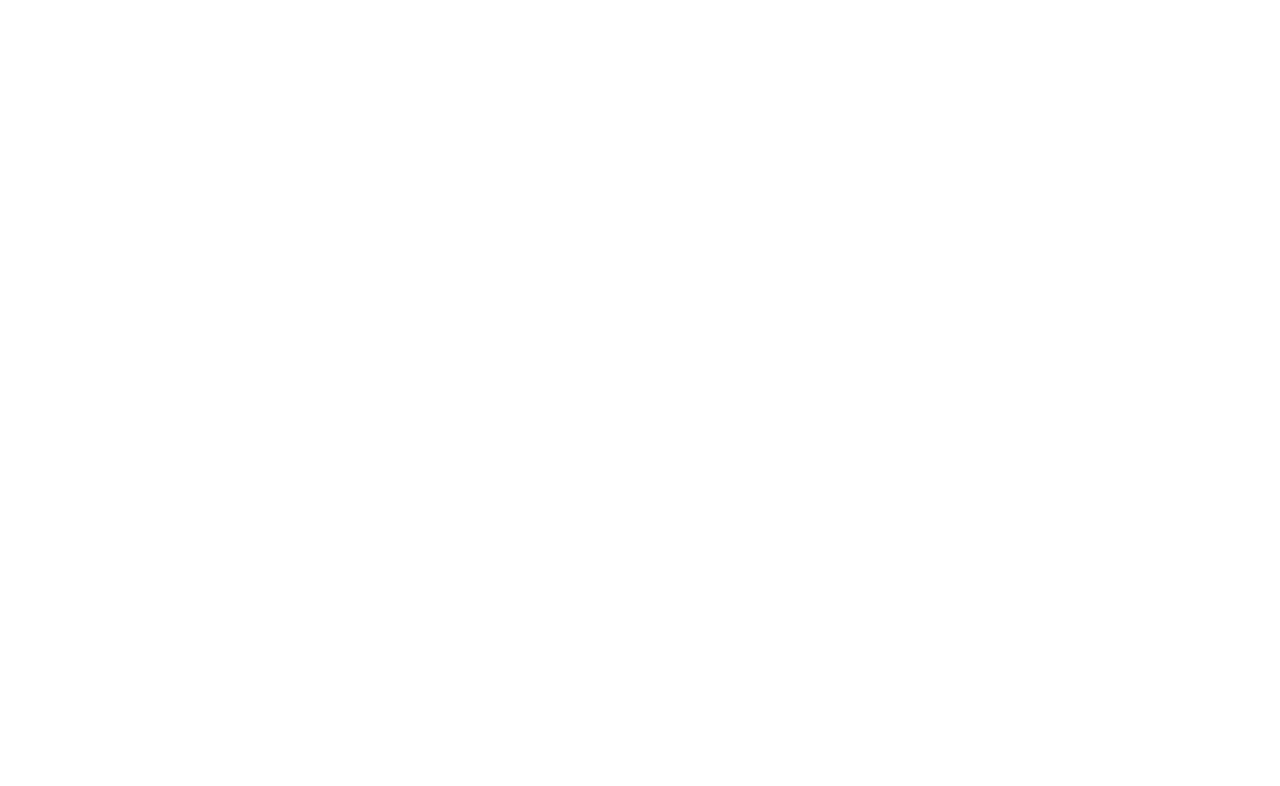
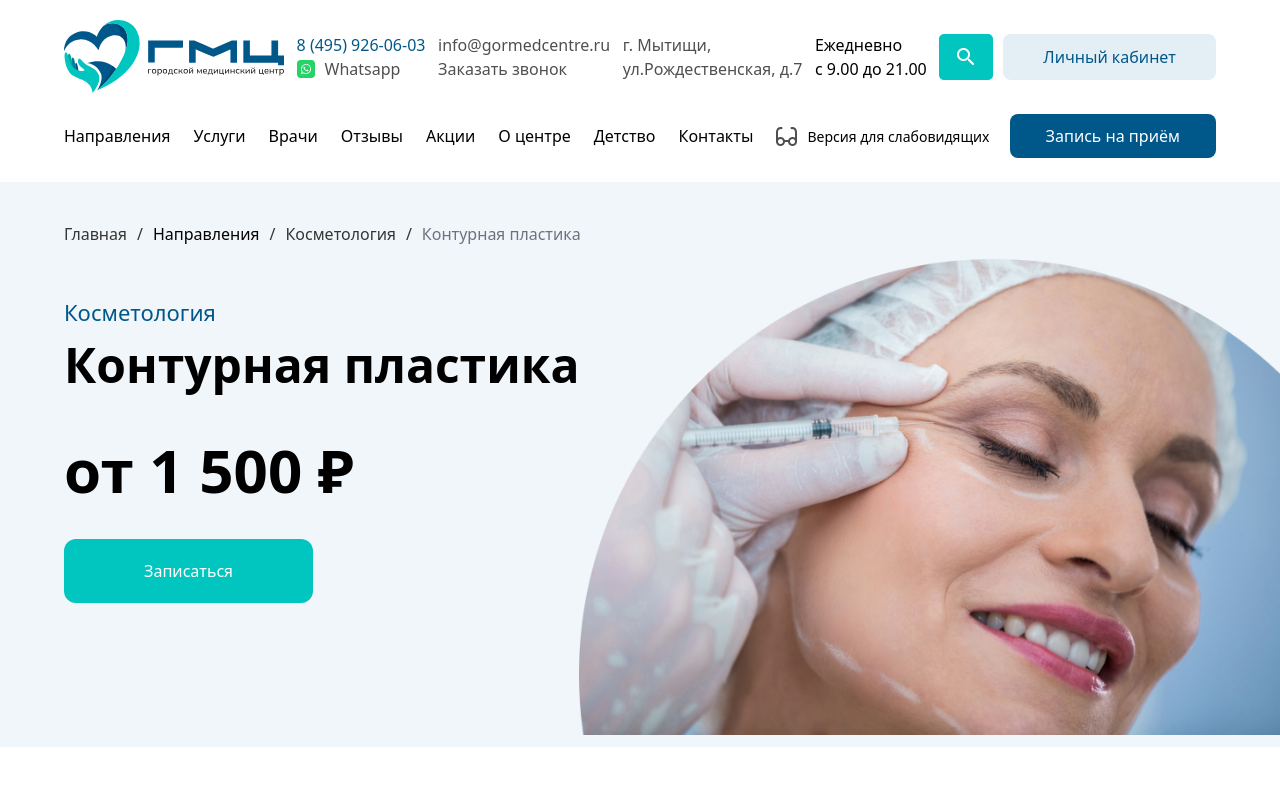
Before and after one commit to Azamjon09/exam-4-, a website: page src/mehroj3.html in a window 1280 px wide. Drawn offline with nearby package versions, Linux system fonts and the light colour scheme; files that its build step writes are made by us from their sources; files whose address does not match are found by name.

Commit message:
header and section+

```diff
--- a/src/mehroj2.html
+++ b/src/mehroj2.html
@@ -394,12 +394,12 @@
                 </button>
             </div>
         </section><br><br>
-        <div class="w-[90%] m-auto hidden lg:flex items-center justify-between">
+        <div class=" w-[90%] m-auto hidden lg:flex items-center justify-between">
             <h1 class="text-[48px] font-bold mt-10 ">Отзывы пациентов</h1>
             <img src="./mehrojimages/Slider Buttons.png" alt="">
         </div>
         <br>
-        <section class="w-[90%] m-auto lg:flex justify-between">
+        <section class="w-[90%] m-auto hidden lg:flex justify-between">
             <article class="lg:h-[441px] w-[45%]">
                 <h1 class="font-bold">Балушина Татьяна</h1>
                 <p>18 апреля 2022</p><br><br>
--- a/src/mehroj3.html
+++ b/src/mehroj3.html
@@ -1,12 +1,93 @@
 <!DOCTYPE html>
 <html lang="en">
+
 <head>
     <meta charset="UTF-8">
     <meta name="viewport" content="width=, initial-scale=1.0">
     <title>Document</title>
     <link rel="stylesheet" href="./output.css">
 </head>
+
 <body>
 
+    <header>
+        <nav class="w-[90%] m-auto mt-5 flex items-center justify-between">
+            <div>
+                <img src="./mehrojimages/logo.svg" alt="">
+            </div>
+            <div class="hidden lg:block">
+                <h1 class="text-[#00578A]">8 (495) 926-06-03</h1>
+                <div class="flex items-center gap-[10px]">
+                    <img src="./mehrojimages/social.png" alt="">
+                    <h1 class="text-[#4F4F4F]">Whatsapp</h1>
+                </div>
+            </div>
+            <div class="text-[#4F4F4F] hidden lg:block">
+                <h1>info@gormedcentre.ru</h1>
+                <h1>Заказать звонок</h1>
+            </div>
+            <div class="text-[#4F4F4F] hidden lg:block">
+                <h1>г. Мытищи,</h1>
+                <h1>ул.Рождественская, д.7</h1>
+            </div>
+            <div class="hidden lg:block">
+                <h1>Ежедневно</h1>
+                <h1>с 9.00 до 21.00</h1>
+            </div>
+            <div class="hidden lg:flex gap-[10px]">
+                <img src="./mehrojimages/search.png" alt="">
+                <button class="px-[40px] py-[10px] bg-[#E3EFF5] text-[#00578A] rounded-lg">
+                    Личный кабинет
+                </button>
+            </div>
+            <img src=".//mehrojimages/burger (1).png" alt="" class="lg:hidden">
+        </nav>
+        <nav class="w-[90%] m-auto mt-5 hidden lg:flex items-center justify-between">
+            <h1>Направления</h1>
+            <h1>Услуги</h1>
+            <h1>Врачи</h1>
+            <h1>Отзывы</h1>
+            <h1>Акции</h1>
+            <h1>О центре</h1>
+            <h1>Детство</h1>
+            <h1>Контакты</h1>
+            <div class="flex items-center gap-[20px]">
+                <div class="flex items-center gap-[10px]">
+                    <img src="./mehrojimages/icon.png" alt="">
+                    <h1 class="text-[14px]">Версия для слабовидящих</h1>
+                </div>
+                <button class="px-[36px] py-[10px]  bg-[#00578A] rounded-lg text-white">
+                    Запись на приём
+                </button>
+            </div>
+        </nav>
+    </header><br>
+    <main>
+        <section class=" bg-[#F0F6F9] h-[565px]">
+            <div class="w-[90%] m-auto flex gap-[10px] pt-10">
+                <h1 class="text-[#353535]">Главная</h1>
+                <h1 class="text-[#353535]">/</h1>
+                <h1>Направления</h1>
+                <h1 class="text-[#353535]">/</h1>
+                <h1 class="text-[#353535]">Косметология</h1>
+                <h1 class="text-[#353535]">/</h1>
+                <h1 class="text-gray-500">Контурная пластика</h1>
+            </div>
+            <div class="w-[90%] m-auto mt-[50px] lg:flex justify-between ">
+                <aside>
+                    <p class="text-[#00578A] text-[22px]">Косметология</p>
+                    <h1 class="text-[48px] font-bold">Контурная пластика</h1><br>
+                    <h1 class="text-[60px] font-bold">от 1 500 ₽</h1><br>
+                    <button class="px-[80px] py-[20px] bg-[#00C6BF] rounded-xl">
+                        <h1 class="text-[#FFFFFF]">Записаться</h1>
+                    </button>
+                </aside>
+                <aside class="lg:absolute bottom-[65px] ml-[500px]">
+                    <img src="./mehrojimages/girl3.png" alt="">
+                </aside>
+            </div>
+        </section>
+    </main>
 </body>
+
 </html>
```
